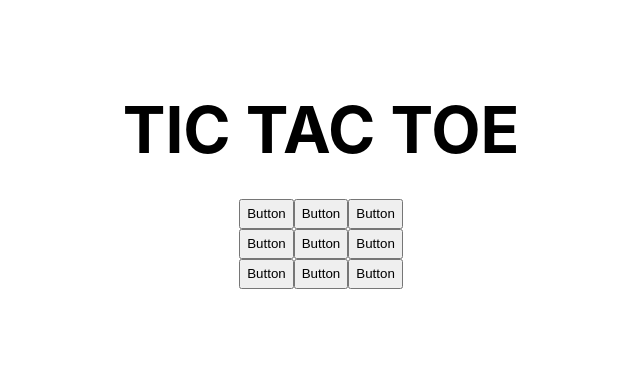
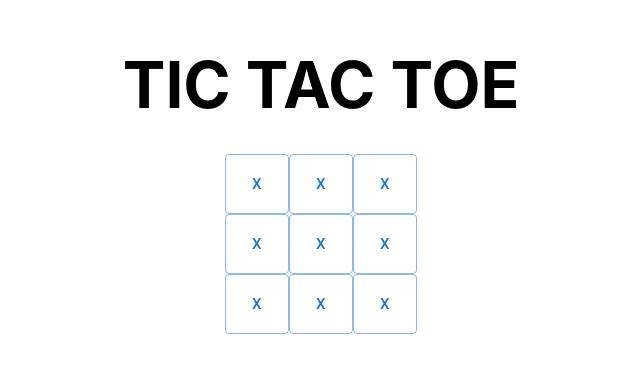
Before and after one commit to acalvom/tic-tac-toe-react, a Next.js app: page / in a window 1280 px wide. Shown: the part 193-566 px from the top of the page, without its empty margins (319-959 px from the left). Built offline with nearby package versions, Linux system fonts and the light colour scheme.

Commit message:
Improve styles

```diff
--- a/components/Square.tsx
+++ b/components/Square.tsx
@@ -1,8 +1,13 @@
+import { Button } from "@mui/material";
 import * as React from "react";
 import styles from "../styles/App.module.css";
 
 export interface ISquareProps {}
 
 export function Square(props: ISquareProps) {
-  return <button className={styles.square}>Button</button>;
+  return (
+    <Button className={styles.square} variant="outlined" size="large">
+      X
+    </Button>
+  );
 }
--- a/styles/App.module.css
+++ b/styles/App.module.css
@@ -60,5 +60,13 @@
 }
 
 .square {
-  height: 30px;
+  height: 60px;
+  color: #333533;
+  border-color: #333533;
+  border-radius: 0;
 }
+
+.square:hover {
+  border: 1px solid #f5cb5c;
+  background-color: #f5cb5c;
+}
```
